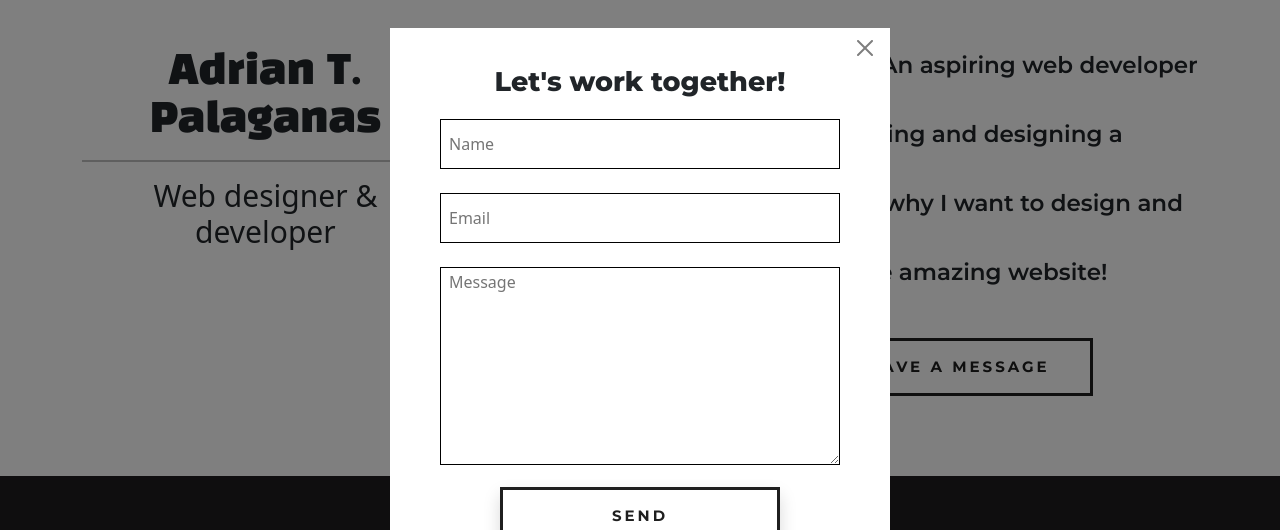
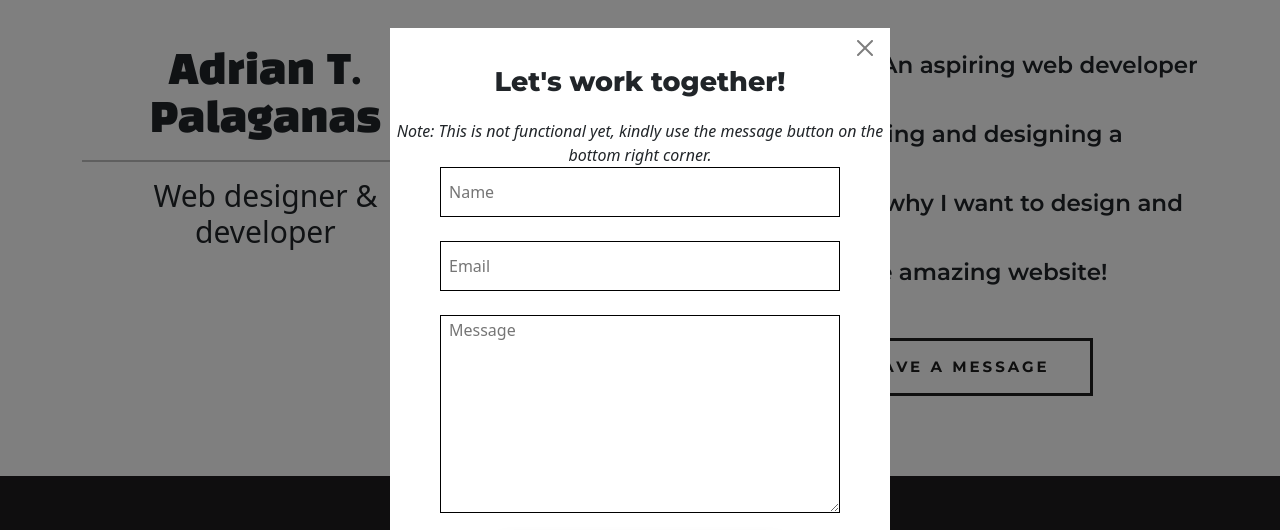
Before and after one commit to plgnsadrian/plgnsadrian, a plain HTML site: page index.html in a window 1280 px wide. Both pictures are taken after a click on the button "LEAVE A MESSAGE". Shown: the top 530 px of the page. Drawn offline with nearby package versions, Linux system fonts and the light colour scheme; a web font is replaced by a local one.

Commit message:
Update index.html

```diff
--- a/index.html
+++ b/index.html
@@ -180,6 +180,7 @@
         <div class="block text-center">
           <button type="button" class="btn-close mt-2" data-bs-dismiss="modal" aria-label="Close" style="margin-left: 450px;"></button>
           <div class="text-center mb-3 modal-text">Let's work together!</div>
+          <div><i>Note: This is not functional yet, kindly use the message button on the bottom right corner.</i></div>
           <div class="mb-4">
             <input class="ps-2" type="text" placeholder="Name" id="name" name="Name" style="width: 80%;border: 1.5px solid black;height: 50px;" required>
           </div>
```
